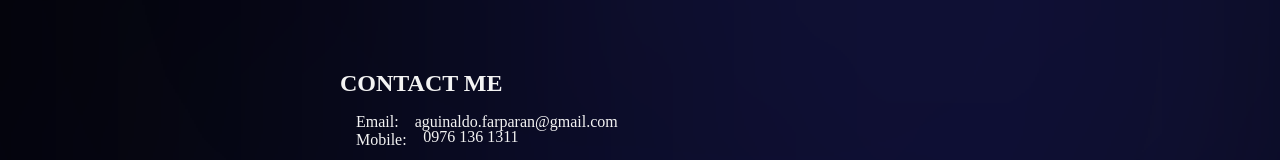
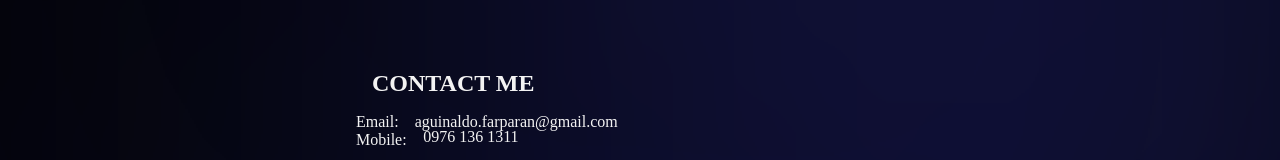
Before and after one commit to LFarparan/react-portfolio, a React (Vite) app: page / in a window 1280 px wide. Shown: the part 2179-2339 px from the top of the page. Built offline with nearby package versions, Linux system fonts and the light colour scheme; a web font is replaced by a local one.

Commit message:
Fixed the whitespace on right side of the screen on mobile

```diff
--- a/src/About.jsx
+++ b/src/About.jsx
@@ -32,7 +32,7 @@ export default function About(){
         </div>
         <div className="contactbox">
 
-            <h2 className="aboutme"> CONTACT ME </h2>
+            <h2 className="contactme"> CONTACT ME </h2>
 
             <div className='contactoptions'>
                 <span className='contactinfo'>
--- a/src/About/style/about.css
+++ b/src/About/style/about.css
@@ -63,12 +63,17 @@ p.resumep:hover{
 }
 
 .contactbox{
-    border: var(--borderguide);
     width: clamp(350px, 55vw, 600px);
     padding: max(1rem, .25vw) 0;
     display: flex;
     flex-direction: column;
     justify-content: center;
+}
+
+h2.contactme{
+    font-weight: 800;
+    margin: 1rem 2rem;
+    border: var(--borderguide);
 }
 
 .contactoptions{
--- a/src/Homepage/style/homepage.css
+++ b/src/Homepage/style/homepage.css
@@ -1,6 +1,5 @@
 /* *{
     --borderguide: 1px solid white;
-    --borderguide: none;
 } */
 
 .header{
@@ -13,13 +12,6 @@
     border: var(--borderguide);
     bottom: 3rem;
     z-index: 10;
-}
-
-.theme{
-    width: 2.5rem;
-    filter: var(--theme);
-    user-select: none;
-    -webkit-user-drag: none;
 }
 
 .navigation{
@@ -67,12 +59,12 @@ p.navigate:hover{
 }
 
 h1.hello{
-    font-size: max(32px, 2.5vw);
+    font-size: max(31px, 2.5vw);
 }
 
 h1.name{
     font-weight: 800;
-    font-size: max(31px, 2.5vw);
+    font-size: max(30px, 2.5vw);
     user-select: none;
     animation: colorchange 10s linear infinite;
 }
--- a/src/index.css
+++ b/src/index.css
@@ -26,6 +26,12 @@ red         #EC5B64
   background-color: var(--blackcol);
 }
 
+.cold, .warm{
+  overflow-x: clip;
+  position: relative;
+  background-color: var(--blackcol);
+}
+
 .cold{
   --blackcol: #121446;
   --lightcol: #19B8E1;
@@ -41,8 +47,6 @@ red         #EC5B64
   --border3: url('./Homepage/assets/coldborder3.svg');
   --theme : invert(92%) sepia(1%) saturate(1618%) hue-rotate(141deg) brightness(110%) contrast(103%);
   --themenew :  invert(64%) sepia(82%) saturate(1394%) hue-rotate(152deg) brightness(90%) contrast(96%);
-  position: relative;
-  background-color: var(--blackcol);
 }
 
 .warm{
@@ -60,8 +64,6 @@ red         #EC5B64
   --border3: url('./Homepage/assets/warmborder3.svg');
   --theme : invert(92%) sepia(1%) saturate(1618%) hue-rotate(141deg) brightness(110%) contrast(103%);
   --themenew :  invert(55%) sepia(13%) saturate(2480%) hue-rotate(314deg) brightness(107%) contrast(97%);
-  position: relative;
-  background-color: var(--blackcol);
 }
 
 body{
@@ -89,3 +91,10 @@ body{
 .themecon:hover{
   background-color: var(--mediumcol);
 }
+
+.theme{
+  width: 2.5rem;
+  filter: var(--theme);
+  user-select: none;
+  -webkit-user-drag: none;
+}
```
